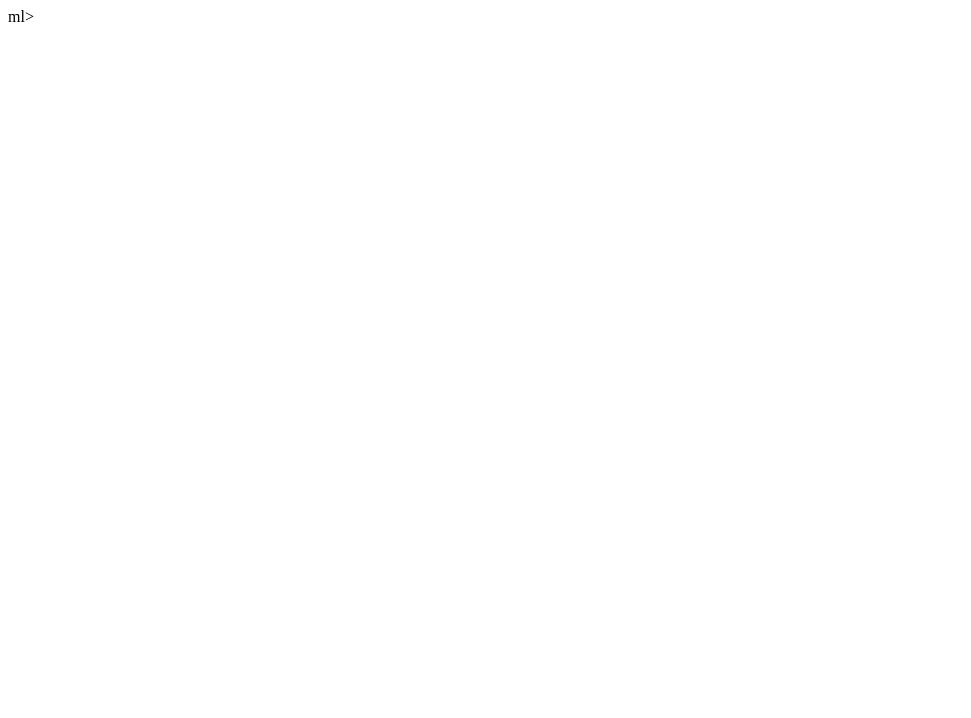
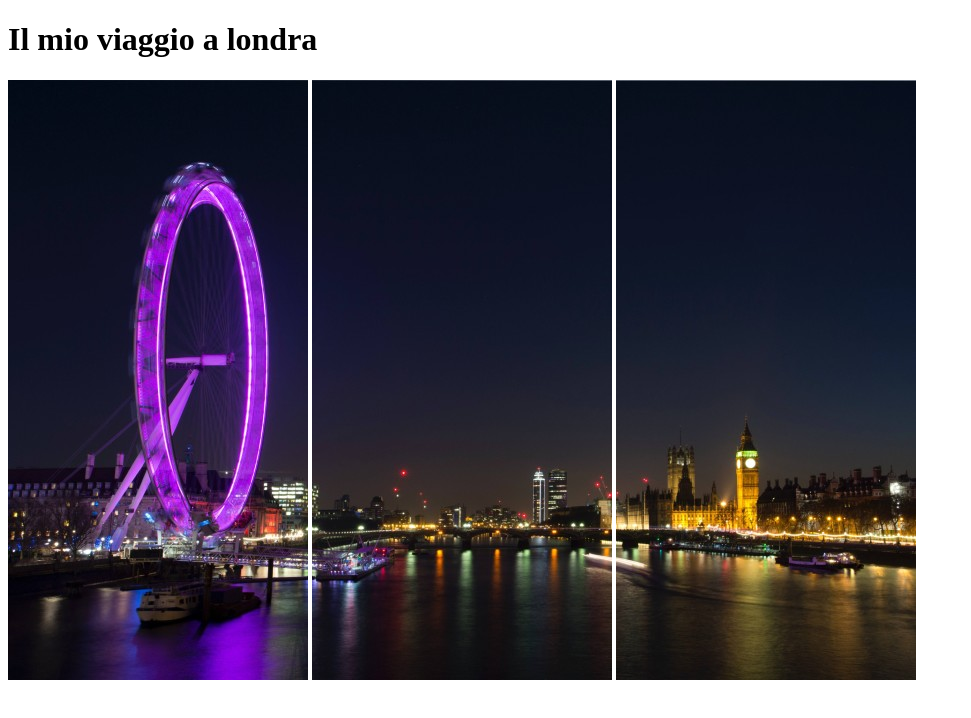
Before and after one commit to GulliWeb/html-london-trip, a plain HTML site: page index.html in a window 1280 px wide. Shown: the whole page, without its empty margins (0-971 px from the left). Drawn offline with Linux system fonts and the light colour scheme.

Commit message:
completed header

```diff
--- a/index.html
+++ b/index.html
@@ -5,6 +5,12 @@
     <title>Document</title>
 </head>
 <body>
-
+    <!-- Aggiunta header -->
+    <header>
+        <h1>Il mio viaggio a londra</h1>
+        <img src="img/img/pexels-bill-emrich-230794-0.jpg" alt="London">
+        <img src="img/img/pexels-bill-emrich-230794-1.jpg" alt="London">
+        <img src="img/img/pexels-bill-emrich-230794-2.jpg" alt="London">
+    </header>
 </body>
-</html>ml>
+</html>
```
